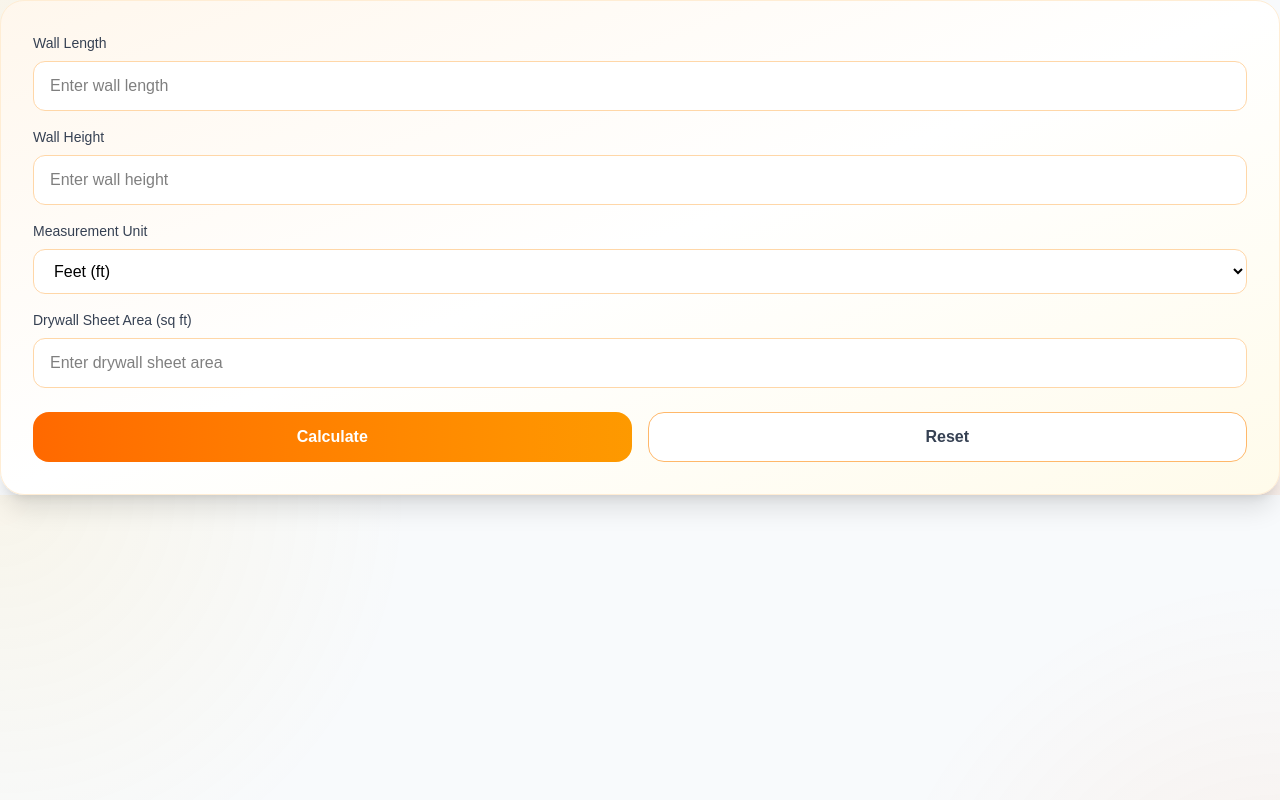
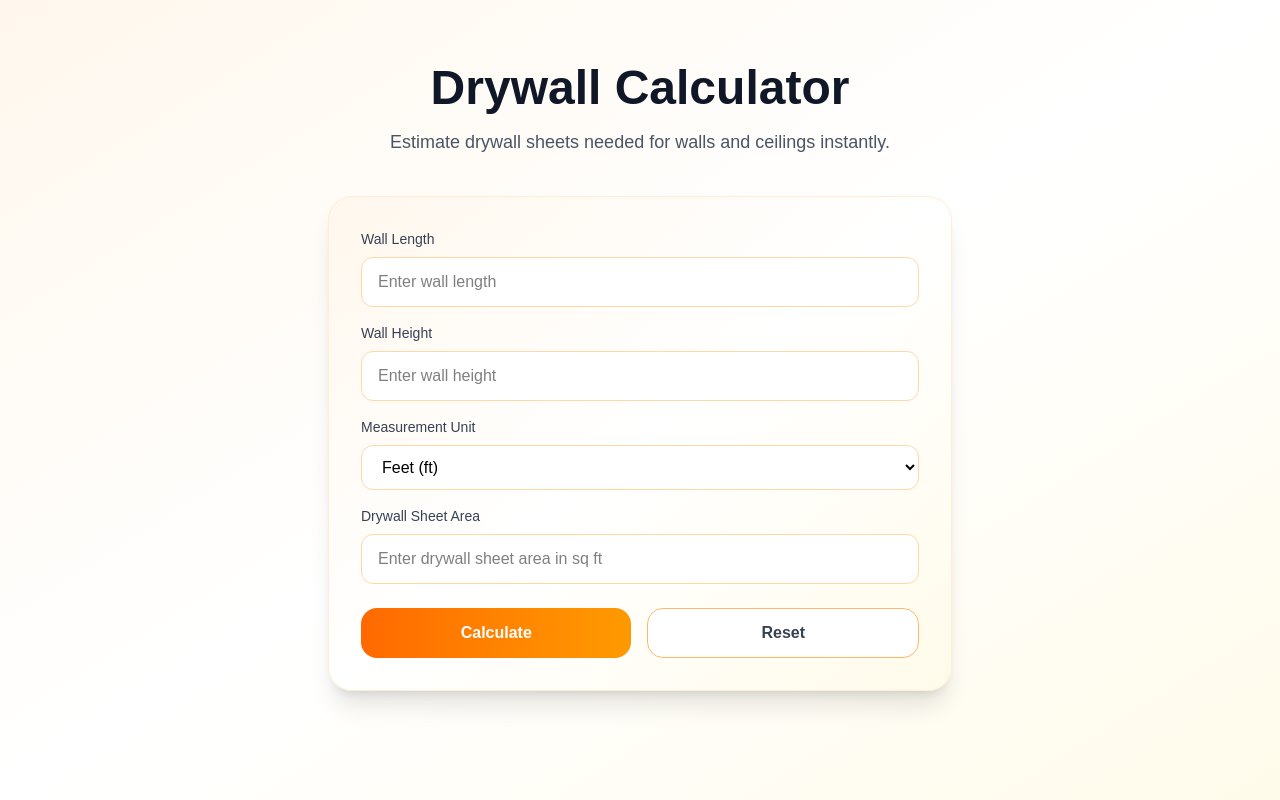
Before and after one commit to payadav142-rgb/calhub, a Next.js app: page /drywall-calculator in a window 1280 px wide. Built offline with nearby package versions, Linux system fonts and the light colour scheme.

Commit message:
Improved drywall calculator SEO and functionality

```diff
--- a/app/drywall-calculator/DrywallCalculatorClient.tsx
+++ b/app/drywall-calculator/DrywallCalculatorClient.tsx
@@ -40,6 +40,14 @@ export default function DrywallCalculatorClient() {
     const sheet =
       parseFloat(sheetArea);
 
+    if (
+      isNaN(length) ||
+      isNaN(height) ||
+      isNaN(sheet)
+    ) {
+      return;
+    }
+
     const wallArea =
       length * height;
 
@@ -66,8 +74,9 @@ export default function DrywallCalculatorClient() {
     if (
       result === null ||
       totalArea === null
-    )
+    ) {
       return;
+    }
 
     const doc = new jsPDF();
 
@@ -125,7 +134,21 @@ export default function DrywallCalculatorClient() {
   };
 
   return (
-    <div className="rounded-3xl border border-orange-100 bg-gradient-to-br from-orange-50 via-white to-amber-50 p-8 shadow-xl">
+    <main className="min-h-screen bg-gradient-to-br from-orange-50 via-white to-amber-50">
+      <section className="mx-auto max-w-2xl px-6 py-16">
+        <div className="text-center">
+          <h1 className="text-4xl font-bold text-gray-900 md:text-5xl">
+            Drywall Calculator
+          </h1>
+
+          <p className="mt-4 text-lg text-gray-600">
+            Estimate drywall sheets
+            needed for walls and
+            ceilings instantly.
+          </p>
+        </div>
+
+        <div className="mt-10 rounded-3xl border border-orange-100 bg-gradient-to-br from-orange-50 via-white to-amber-50 p-8 shadow-xl">
           {/* WALL LENGTH */}
           <div className="mb-4">
             <label className="mb-2 block text-sm font-medium text-gray-700">
@@ -175,7 +198,9 @@ export default function DrywallCalculatorClient() {
             <select
               value={unit}
               onChange={(e) =>
-            setUnit(e.target.value)
+                setUnit(
+                  e.target.value
+                )
               }
               className="w-full rounded-xl border border-orange-200 bg-white px-4 py-3 text-black outline-none focus:border-orange-500 focus:ring-2 focus:ring-orange-200"
             >
@@ -192,8 +217,7 @@ export default function DrywallCalculatorClient() {
           {/* SHEET AREA */}
           <div className="mb-6">
             <label className="mb-2 block text-sm font-medium text-gray-700">
-          Drywall Sheet Area (sq{" "}
-          {unit})
+              Drywall Sheet Area
             </label>
 
             <input
@@ -205,7 +229,7 @@ export default function DrywallCalculatorClient() {
                   e.target.value
                 )
               }
-          placeholder="Enter drywall sheet area"
+              placeholder={`Enter drywall sheet area in sq ${unit}`}
               className="w-full rounded-xl border border-orange-200 bg-white px-4 py-3 text-black outline-none focus:border-orange-500 focus:ring-2 focus:ring-orange-200"
             />
           </div>
@@ -213,15 +237,19 @@ export default function DrywallCalculatorClient() {
           {/* BUTTONS */}
           <div className="flex gap-4">
             <button
-          onClick={calculateDrywall}
+              onClick={
+                calculateDrywall
+              }
               className="w-full rounded-2xl bg-gradient-to-r from-orange-500 to-amber-500 py-3 font-semibold text-white transition-all duration-300 hover:scale-[1.02]"
             >
               Calculate
             </button>
 
             <button
-          onClick={resetCalculator}
-          className="w-full rounded-2xl border border-orange-300 bg-white py-3 font-semibold text-gray-700"
+              onClick={
+                resetCalculator
+              }
+              className="w-full rounded-2xl border border-orange-300 bg-white py-3 font-semibold text-gray-700 transition-all duration-300 hover:bg-gray-100"
             >
               Reset
             </button>
@@ -229,7 +257,8 @@ export default function DrywallCalculatorClient() {
 
           {/* RESULT */}
           {result !== null &&
-        totalArea !== null && (
+            totalArea !==
+              null && (
               <div className="mt-6 rounded-2xl bg-orange-50 p-5 shadow-inner">
                 <h2 className="text-2xl font-bold text-black">
                   Drywall Sheets
@@ -238,18 +267,25 @@ export default function DrywallCalculatorClient() {
 
                 <p className="mt-3 text-gray-700">
                   Total Wall Area:{" "}
-              {totalArea.toFixed(2)} sq{" "}
-              {unit}
+                  {totalArea.toFixed(
+                    2
+                  )}{" "}
+                  sq {unit}
                 </p>
 
                 <button
-              onClick={downloadPDF}
-              className="mt-5 w-full rounded-2xl bg-gray-900 py-3 font-semibold text-white"
+                  onClick={
+                    downloadPDF
+                  }
+                  className="mt-5 w-full rounded-2xl bg-gray-900 py-3 font-semibold text-white transition-all duration-300 hover:bg-black"
                 >
-              Download PDF Report
+                  Download PDF
+                  Report
                 </button>
               </div>
             )}
         </div>
+      </section>
+    </main>
   );
 }
```
Lines whose indentation alone changed are shown as unchanged.
